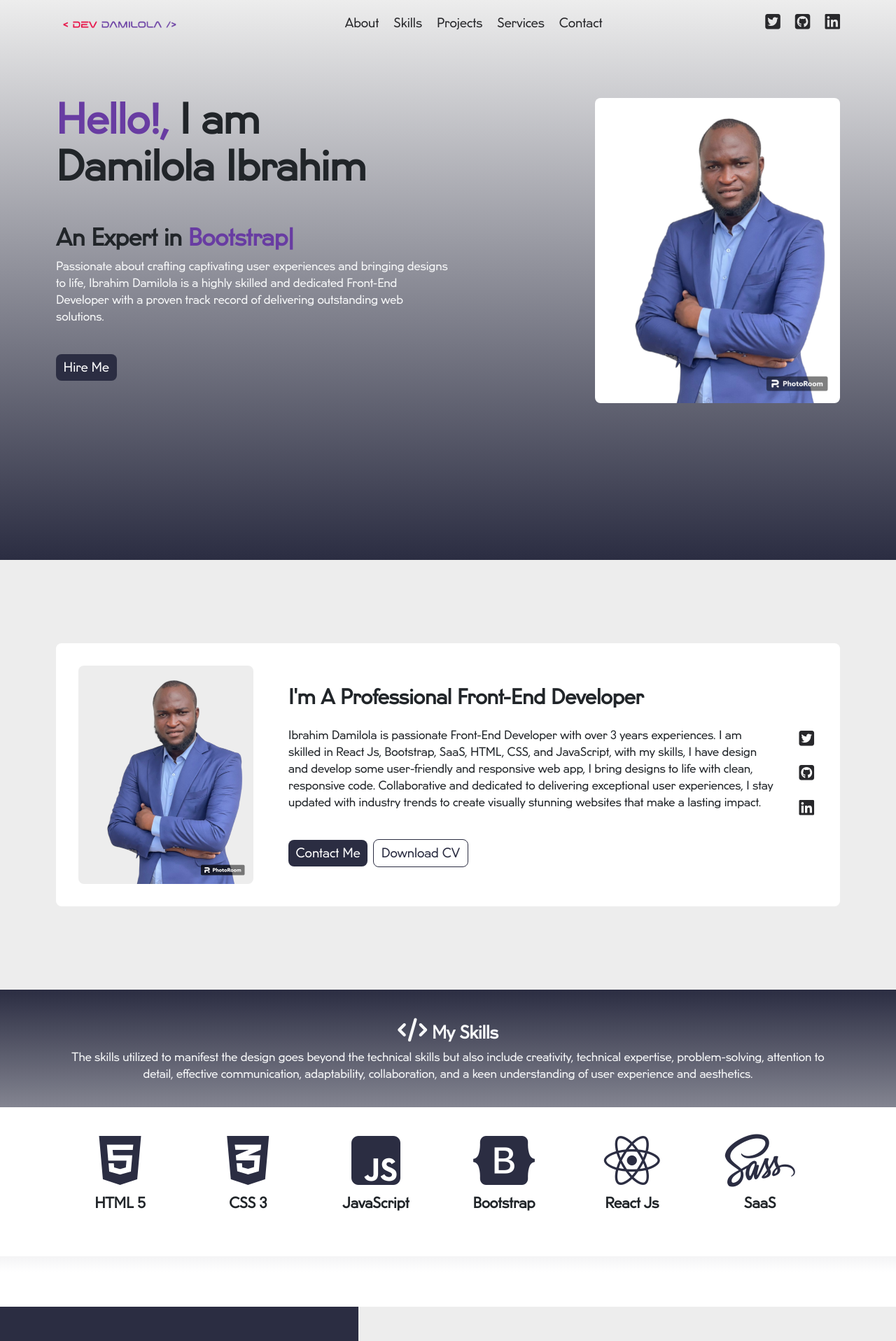
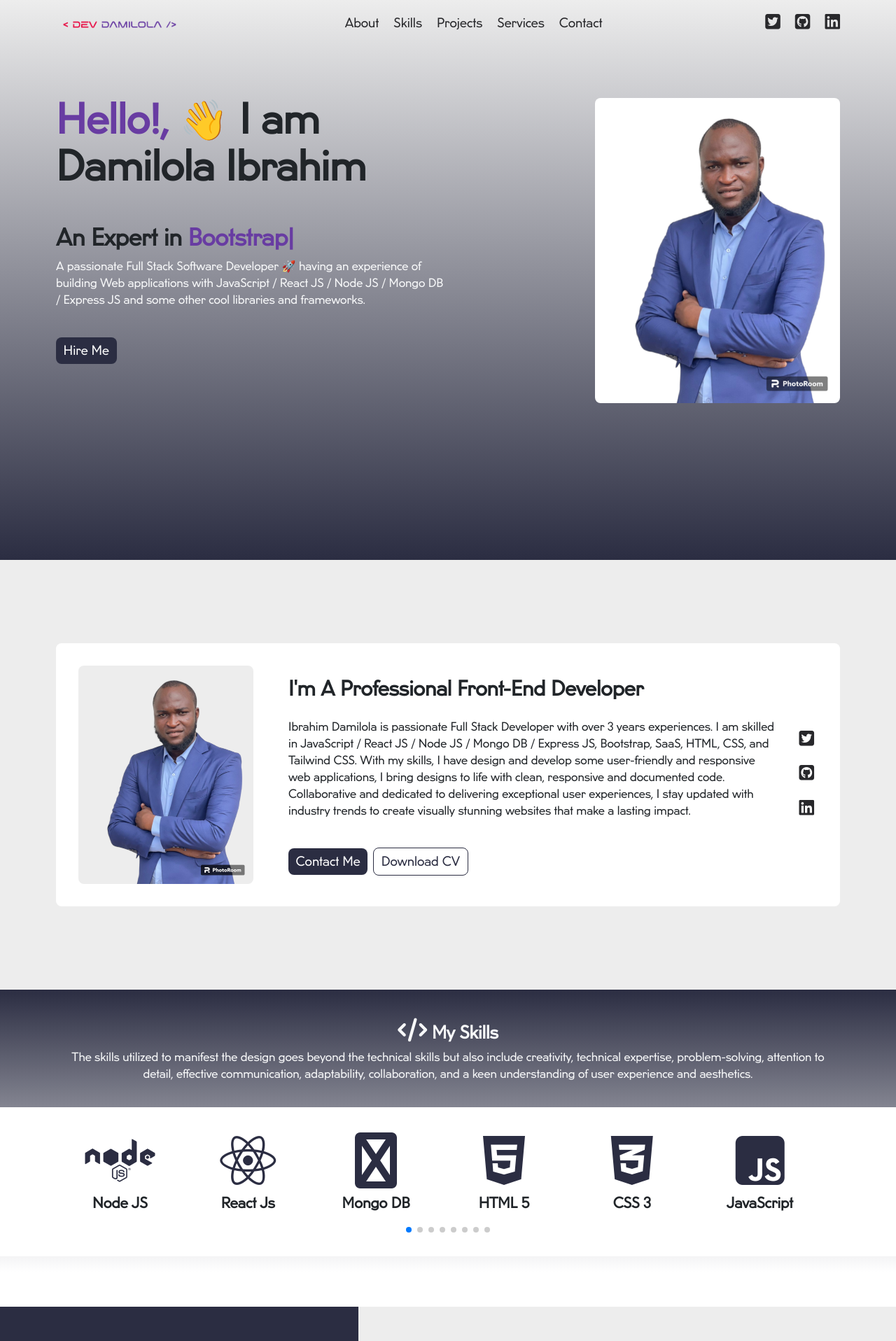
Before and after one commit to doiayokanmi/Dev-Damilola, a React (Vite) app: page / in a window 1280 px wide. Shown: the top 1916 px of the page at 70% size. Built offline with nearby package versions, Linux system fonts and the light colour scheme.

Commit message:
Some text changes and skills added

```diff
--- a/src/assets/components/About.jsx
+++ b/src/assets/components/About.jsx
@@ -12,7 +12,7 @@ const About = () => {
             <h3 className="mb-4">I&#39;m A Professional Front-End Developer</h3>
 
             <p className="mb-5">
-            Ibrahim Damilola is passionate Front-End Developer with over 3 years experiences. I am skilled in React Js, Bootstrap, SaaS, HTML, CSS, and JavaScript, with my skills, I have design and develop some user-friendly and responsive web app, I bring designs to life with clean, responsive code. Collaborative and dedicated to delivering exceptional user experiences, I stay updated with industry trends to create visually stunning websites that make a lasting impact.
+            Ibrahim Damilola is passionate Full Stack Developer with over 3 years experiences. I am skilled in JavaScript / React JS / Node JS / Mongo DB / Express JS, Bootstrap, SaaS, HTML, CSS, and Tailwind CSS. With my skills, I have design and develop some user-friendly and responsive web applications, I bring designs to life with clean, responsive and documented code. Collaborative and dedicated to delivering exceptional user experiences, I stay updated with industry trends to create visually stunning websites that make a lasting impact.
             </p>
 
             <div>
--- a/src/assets/components/Header.jsx
+++ b/src/assets/components/Header.jsx
@@ -122,7 +122,7 @@ const Header = () => {
         <section id="heroSec">
           <div id="heroText" className="animate__animated animate__backInLeft">
             <h1 className="mb-5">
-              <span>Hello!,</span> I am <br /> Damilola Ibrahim
+              <span>Hello!, 👋</span> I am <br /> Damilola Ibrahim
             </h1>
 
             <h2>
@@ -154,10 +154,7 @@ const Header = () => {
             </h2>
 
             <p className="mb-5 text-light">
-              Passionate about crafting captivating user experiences and
-              bringing designs to life, Ibrahim Damilola is a highly skilled and
-              dedicated Front-End Developer with a proven track record of
-              delivering outstanding web solutions.
+            A passionate Full Stack Software Developer 🚀 having an experience of building Web applications with JavaScript / React JS / Node JS / Mongo DB / Express JS and some other cool libraries and frameworks.
             </p>
 
             <a href="https://www.upwork.com/freelancers/~017769b81dace03e7e" target="_blank" rel="noopener noreferrer" className="linkBtn mt-5">
--- a/src/assets/components/Skills.jsx
+++ b/src/assets/components/Skills.jsx
@@ -13,6 +13,18 @@ import { Mousewheel, Pagination } from "swiper";
 
 const Skills = () => {
   const skills = [
+    {
+      icon: <i className="fa-brands fa-node"></i>,
+      title: "Node JS",
+    },
+    {
+      icon: <i className="fa-brands fa-react"></i>,
+      title: "React Js",
+    },
+    {
+      icon: <i className="fa-brands fa-database"></i>,
+      title: "Mongo DB",
+    },
     {
       icon: <i className="fa-brands fa-html5"></i>,
       title: "HTML 5",
@@ -33,10 +45,6 @@ const Skills = () => {
       title: "Bootstrap",
     },
 
-    {
-      icon: <i className="fa-brands fa-react"></i>,
-      title: "React Js",
-    },
 
     {
       icon: <i className="fa-brands fa-sass"></i>,
```
